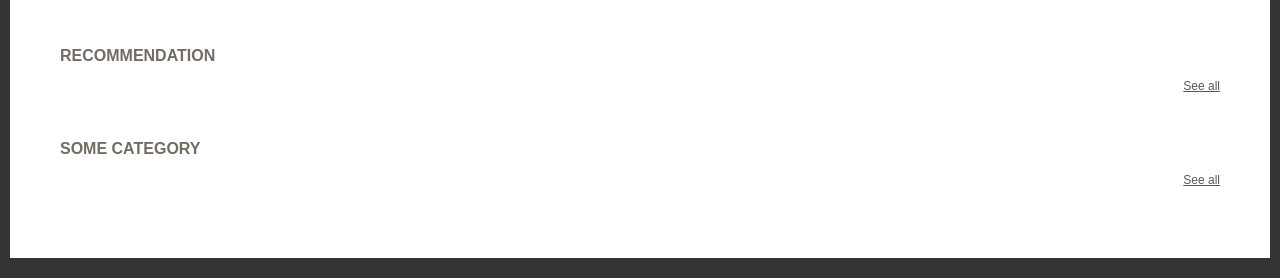
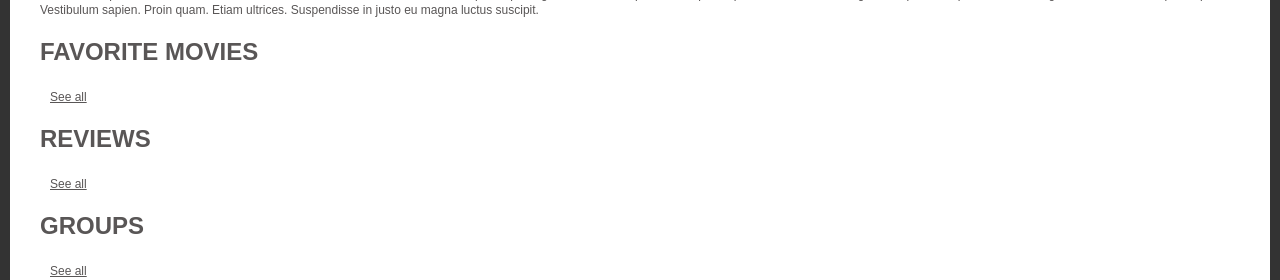
Before and after one commit to Shinabel/spoiled_tomatillos, a Flask app: page /user_profile in a window 1280 px wide. Shown: the part 522-802 px from the top of the page. Run offline with Flask 2, Linux system fonts and the light colour scheme; some libraries are stand-ins or nearby versions.

Commit message:
user profile template updates

```diff
--- a/spoiled_tomatillos/app/__init__.py
+++ b/spoiled_tomatillos/app/__init__.py
@@ -8,6 +8,7 @@ pymysql.install_as_MySQLdb()
 app = Flask(__name__)
 app.config.from_object(Config)
 
+
 # connecting to the database
 app.config['SQLALCHEMY_DATABASE_URI'] = 'mysql://spoiled_app:team53letsgo@cs4500-spring2018-morgan.clvsn19ktapw.us-east-2.rds.amazonaws.com:3306/spoiled_tomatillos'
 # allow sql alchemy to track changes to the databse
--- a/spoiled_tomatillos/app/models.py
+++ b/spoiled_tomatillos/app/models.py
@@ -4,6 +4,7 @@ from app import app, db
 
 class User:
 	def __init__(self, username, email, password):
+		self.id = id
 		self.username = username
 		self.email = email
 		self.password = sha256_crypt.encrypt(str(password))
--- a/spoiled_tomatillos/app/routes.py
+++ b/spoiled_tomatillos/app/routes.py
@@ -1,6 +1,6 @@
-from flask import render_template, flash, redirect, url_for, request, current_app
+from flask import render_template, flash, redirect, url_for, request, current_app, session
 from passlib.handlers.sha2_crypt import sha256_crypt
-
+from flask_login import login_user, logout_user, login_required, current_user
 from app import app, db
 from app.forms import LoginForm, RegistrationForm
 from app.dbobjects import title_basic, user_info
@@ -40,6 +40,7 @@ def login():
         if sha256_crypt.verify(str(form.password.data), user.password):
             flash('Login requested for user {}, remember_me={}'.format(
                 form.username.data, form.remember_me.data))
+            login_user(user)
             return redirect(url_for('index'))
     else:
         form.submit.error = 'Invalid username or password.'
@@ -60,4 +61,5 @@ def register():
 
 @app.route('/user_profile', methods=['GET', 'POST'])
 def user_profile():
-    return render_template('user_profile.html')
+    user = current_user
+    return render_template('user_profile.html', user=user)
--- a/spoiled_tomatillos/app/templates/user_profile.html
+++ b/spoiled_tomatillos/app/templates/user_profile.html
@@ -12,12 +12,6 @@
   <!-- style !-->
   <link rel="stylesheet" type="text/css" href="{{ url_for('static',filename='css/style.css') }}">
 
-  <script>
-    $(function(){
-      $("#search").load("{{ url_for('search') }}");
-    });
-  </script>
-</head>
 
 <body>
   <div id="shell">
@@ -25,53 +19,29 @@
       <center>
       <h1 id="logo"><a href="#">User Profile</a></h1>
     </center>
-      <!--
-      <div class="social"> <span>FOLLOW US ON:</span>
-        <ul>
-          <li><a class="facebook" href="#">facebook</a></li>
-        </ul>
-      </div>
-      !-->
-      <div id="search">
-        <!-- import search.html!-->
-      </div>
-    </div>
-  </div>
-  <div id="main">
-    <div id="content">
-      <div class="box">
-        <div class="head">
-          <h2>TOP RATED MOVIES</h2>
-          <p class="text-right"><a href="#">See all</a></p>
-        </div>
-        <div class="movie">
-          <!-- Movie info Possibly use for loop to iterate through possibly [:5]!-->
-        </div>
 
-        <div class="cl">&nbsp;</div>
-      </div>
-      <div class="box">
-        <div class="head">
-          <h2>RECOMMENDATION</h2>
-          <p class="text-right"><a href="#">See all</a></p>
-        </div>
-        <div class="movie">
-          <!-- Movie info Possibly use for loop to iterate through!-->
-        </div>
-        <div class="cl">&nbsp;</div>
-      </div>
-      <div class="box">
-        <div class="head">
-          <h2>SOME CATEGORY</h2>
-          <p class="text-right"><a href="#">See all</a></p>
-        </div>
-        <div class="movie">
-          <!-- Movie info Possibly use for loop to iterate through!-->
-        </div>
-        <div class="cl">&nbsp;</div>
-      </div>
-    </div>
-  </div>
+<section id="name_image">
+  <h1> Profile Name</h1>
+<img src="https://www.w3schools.com/images/w3schools_green.jpg" alt="W3Schools.com">
+</section>
+
+<section id="bio">
+<p> Profile description: Nam nec ante. Sed lacinia, urna non tincidunt mattis, tortor neque adipiscing diam,
+  a cursus ipsum ante quis turpis. Nulla facilisi. Ut fringilla. Suspendisse potenti.
+  Nunc feugiat mi a tellus consequat imperdiet. Vestibulum sapien. Proin quam. Etiam ultrices.
+  Suspendisse in justo eu magna luctus suscipit.</p>
+</section>
+<section id="movies">
+  <h1>Favorite Movies</h1>
+  <p class="text-left"><a href="#">See all</a></p>
+</section>
+<section id="reviews">
+  <h1>Reviews</h1>
+  <p class="text-left"><a href="#">See all</a></p>
+</section>
+<section id="groups">
+  <h1>Groups</h1>
+  <p class="text-left"><a href="#">See all</a></p>
+</section>
 </body>
-</html>
 {% endblock %}
```
Also changed, not shown: spoiled_tomatillos/app/templates/search.html (line endings or trailing spaces).
